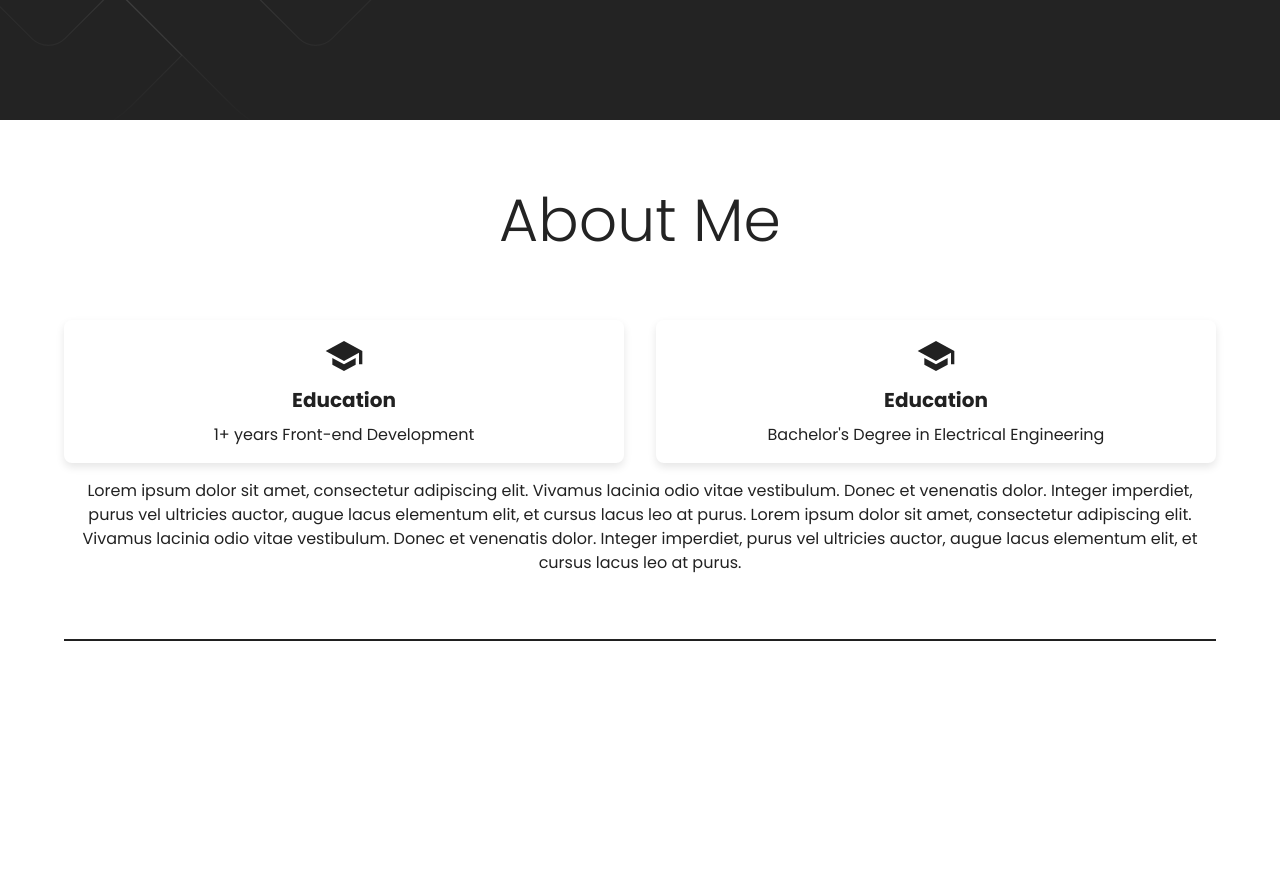
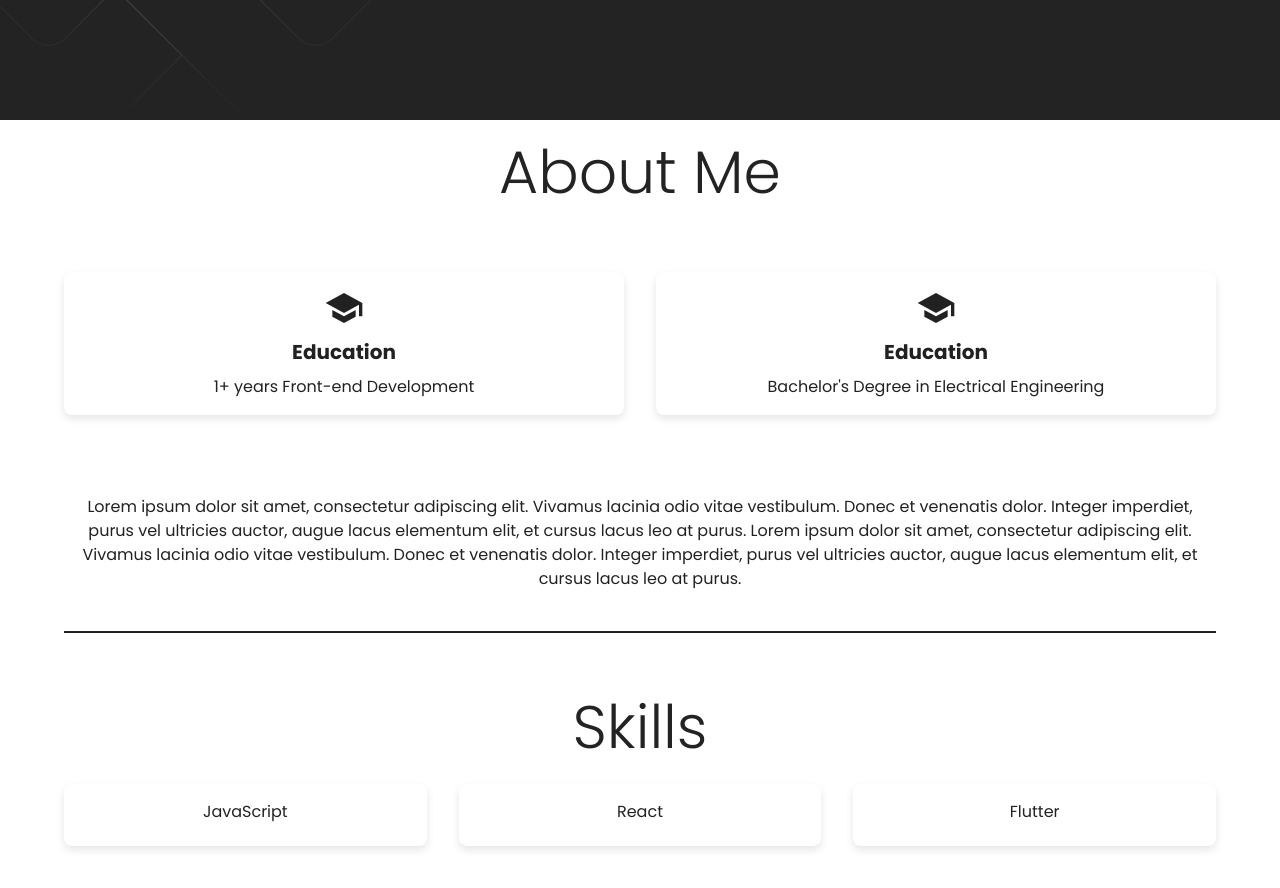
Before and after one commit to Masthw/PortfolioJohnix, a React (Vite) app: page / in a window 1280 px wide. Shown: the part 680-1568 px from the top of the page. Before the commit the page ends 1449 px from the top, so only its background shows below. Built offline with nearby package versions, Linux system fonts and the light colour scheme.

Commit message:
feat: create Skills section and SkillCard component

```diff
--- a/src/pages/Home/Home.tsx
+++ b/src/pages/Home/Home.tsx
@@ -1,12 +1,16 @@
 import About from "./sections/About/About";
 import Hero from "./sections/Hero/Hero";
+import Skills from "./sections/Skills/Skills";
 
 const Home = () => {
   return (
     <>
       <Hero />
-      <div id = "about-section">
-      <About />
+      <div id="about-section">
+        <About />
+      </div>
+      <div id="skills-section">
+        <Skills />
       </div>
     </>
   );
--- a/src/pages/Home/sections/About/About.tsx
+++ b/src/pages/Home/sections/About/About.tsx
@@ -14,11 +14,10 @@ const About = () => {
     display: "flex",
     alignItems: "center",
     justifyContent: "center",
-    padding: theme.spacing(4, 2),
+    padding: theme.spacing(4, 1),
     [theme.breakpoints.up("md")]: {
       // >mobile
-      paddingTop: 0,
-      padding: theme.spacing(8, 4),
+      padding: theme.spacing(2, 2)
     },
   }));
 
@@ -71,7 +70,7 @@ const About = () => {
                 />
               </Grid>
             </Grid>
-            <Typography variant="body1" color="textPrimary" sx={{ mt: 2 }}>
+            <Typography variant="body1" color="textPrimary" sx={{ mt: 10 }}>
               Lorem ipsum dolor sit amet, consectetur adipiscing elit. Vivamus
               lacinia odio vitae vestibulum. Donec et venenatis dolor. Integer
               imperdiet, purus vel ultricies auctor, augue lacus elementum elit,
@@ -81,7 +80,7 @@ const About = () => {
               ultricies auctor, augue lacus elementum elit, et cursus lacus leo
               at purus.
             </Typography>
-            <Divider sx={{ my: 8, height: 1.5, backgroundColor: 'primary.main' }} />
+            <Divider sx={{ marginTop: 5, height: 1.5, backgroundColor: 'primary.main' }} />
           </Box>
         </Container>
       </StyledAbout>
--- /dev/null
+++ b/src/pages/Home/sections/Skills/SkillCard.tsx
@@ -0,0 +1,30 @@
+import { Box, Typography } from "@mui/material";
+import theme from "../../../../theme";
+
+interface SkillCardProps {
+  title: string;
+  description?: string;
+}
+
+const SkillCard: React.FC<SkillCardProps> = ({ title }) => (
+  <Box
+  display="flex"
+        flexDirection="column"
+        alignItems="center"
+        p={2}
+        borderRadius="8px"
+        boxShadow="0 4px 8px rgba(0,0,0,0.1)"
+        sx={{
+          backgroundColor: "background.paper",
+          transition: "background-color 0.3s ease",
+          "&:hover": {
+            backgroundColor: theme.palette.secondary.light,
+          },
+        }}>
+    <Typography variant="body1" gutterBottom>
+      {title}
+    </Typography>
+  </Box>
+);
+
+export default SkillCard;
--- /dev/null
+++ b/src/pages/Home/sections/Skills/Skills.tsx
@@ -0,0 +1,41 @@
+import { Container, Typography, Box, Grid, styled } from "@mui/material";
+import SkillCard from "./SkillCard";
+
+const Skills = () => {
+  const StyledSkills = styled("div")(({ theme }) => ({
+    backgroundColor: theme.palette.background.default,
+    minHeight: "30vh",
+    display: "flex",
+    alignItems: "center",
+    justifyContent: "center",
+    padding: theme.spacing(1, 2),
+    [theme.breakpoints.up("md")]: {
+      padding: theme.spacing(1, 2),
+    },
+  }));
+
+  return (
+    <StyledSkills>
+      <Container maxWidth="lg">
+        <Box sx={{ textAlign: "center" }}>
+          <Typography variant="h2" color="primary" gutterBottom>
+            Skills
+          </Typography>
+          <Grid container spacing={4}>
+            <Grid item xs={12} md={4}>
+              <SkillCard title="JavaScript" />
+            </Grid>
+            <Grid item xs={12} md={4}>
+              <SkillCard title="React" />
+            </Grid>
+            <Grid item xs={12} md={4}>
+              <SkillCard title="Flutter" />
+            </Grid>
+          </Grid>
+        </Box>
+      </Container>
+    </StyledSkills>
+  );
+};
+
+export default Skills;
```
